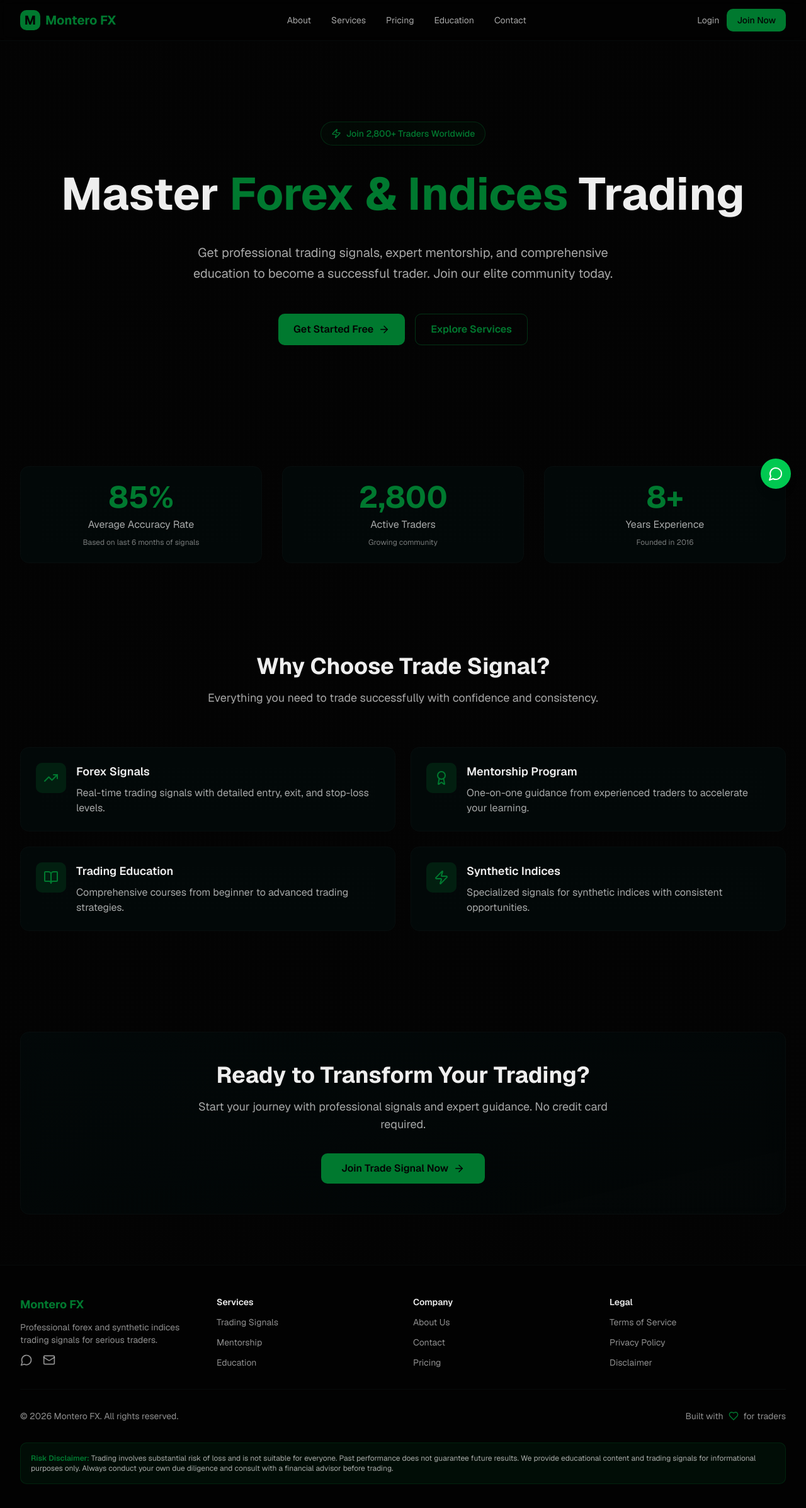
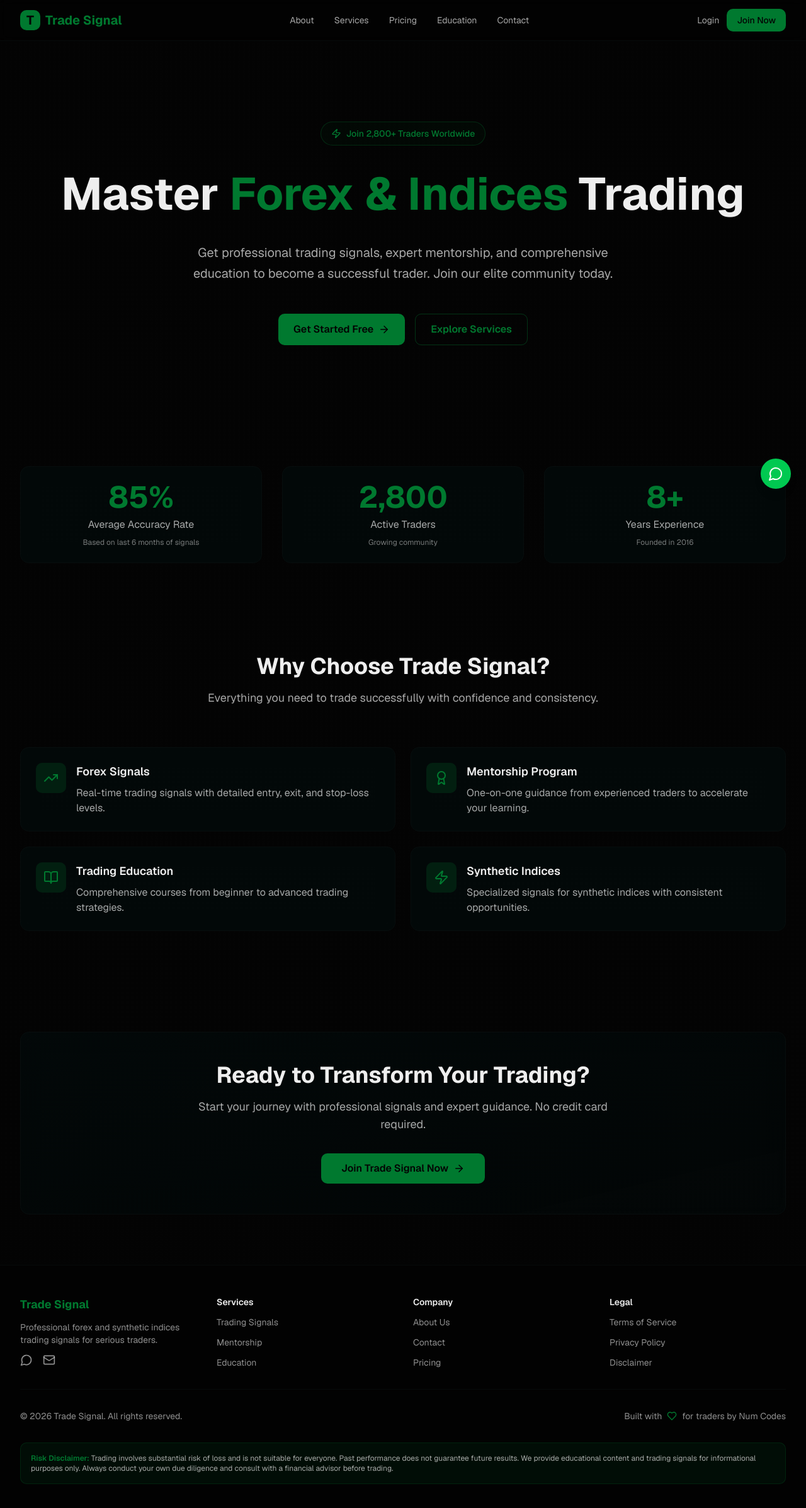
Before and after one commit to NumCodes/TradeSignal, a Next.js app: page / in a window 1280 px wide. Shown: the top 2394 px of the page at 63% size. Built offline with nearby package versions, Linux system fonts and the light colour scheme.

Commit message:
added newer components

```diff
--- a/components/Footer.tsx
+++ b/components/Footer.tsx
@@ -12,7 +12,7 @@ export function Footer() {
         <div className="grid grid-cols-1 md:grid-cols-4 gap-8 mb-8">
           {/* Brand */}
           <div className="flex flex-col gap-3">
-            <h3 className="font-bold text-lg text-accent">Montero FX</h3>
+            <h3 className="font-bold text-lg text-accent">Trade Signal</h3>
             <p className="text-sm text-foreground/60">
               Professional forex and synthetic indices trading signals for serious traders.
             </p>
@@ -81,10 +81,10 @@ export function Footer() {
         <div className="border-t border-border/40 pt-8">
           <div className="flex flex-col sm:flex-row justify-between items-center gap-4">
             <p className="text-sm text-foreground/60 text-center sm:text-left">
-              © {currentYear} Montero FX. All rights reserved.
+              © {currentYear} Trade Signal. All rights reserved.
             </p>
             <div className="flex items-center gap-2 text-sm text-foreground/60">
-              Built with <Heart size={16} className="text-accent" /> for traders
+              Built with <Heart size={16} className="text-accent" /> for traders by Num Codes
             </div>
           </div>
         </div>
--- a/components/Header.tsx
+++ b/components/Header.tsx
@@ -20,9 +20,9 @@ export function Header() {
       <div className="flex h-16 max-w-7xl mx-auto px-4 sm:px-6 lg:px-8 items-center justify-between">
         <Link href="/" className="flex items-center gap-2 font-bold text-xl text-accent">
           <div className="w-8 h-8 rounded-lg bg-accent flex items-center justify-center text-background font-bold">
-            M
+            T
           </div>
-          <span className="hidden sm:inline">Montero FX</span>
+          <span className="hidden sm:inline">Trade Signal</span>
         </Link>
 
         {/* Desktop Navigation */}
```
Also changed, not shown: components/DashboardNav.tsx (line endings or trailing spaces).
